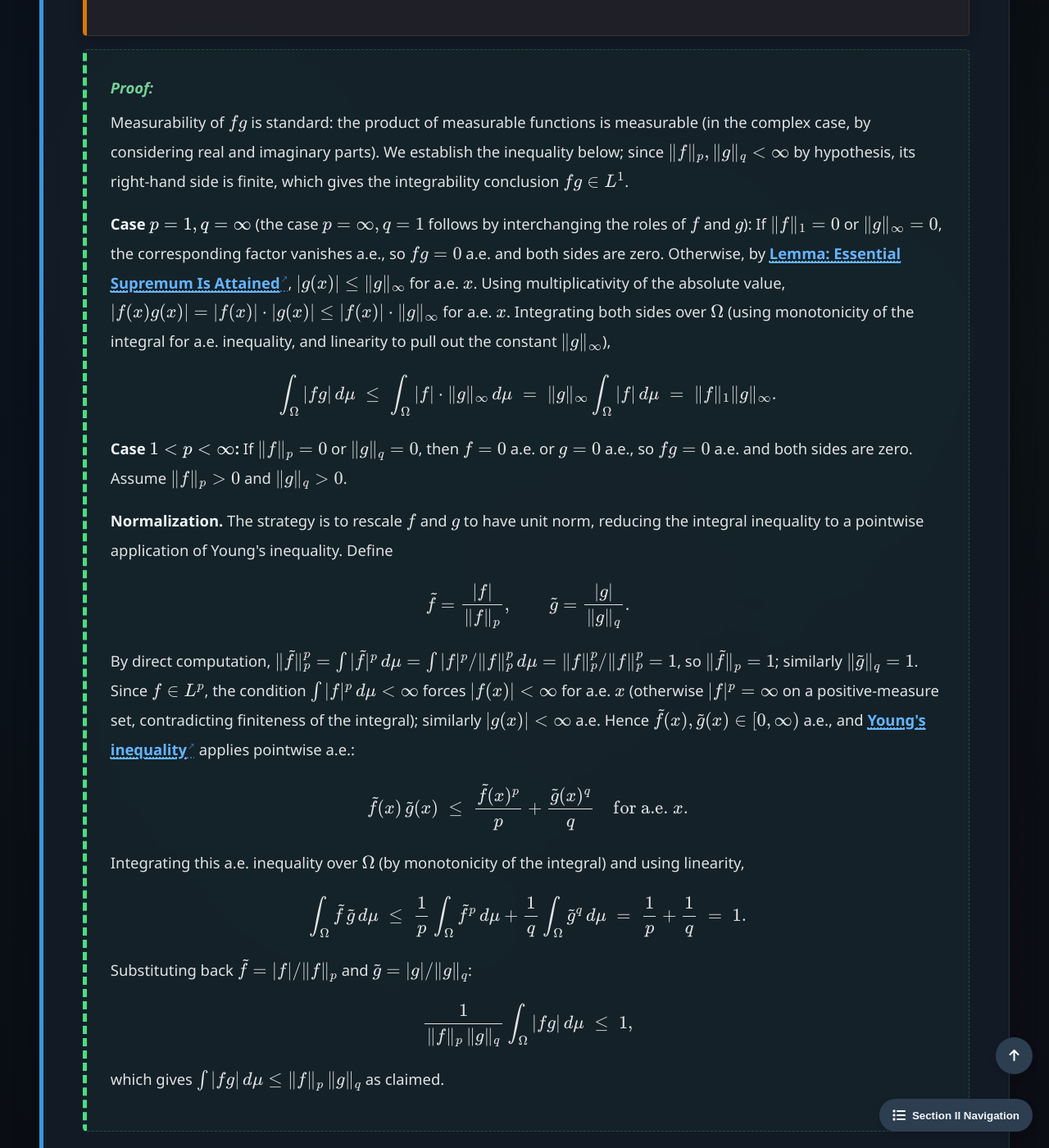
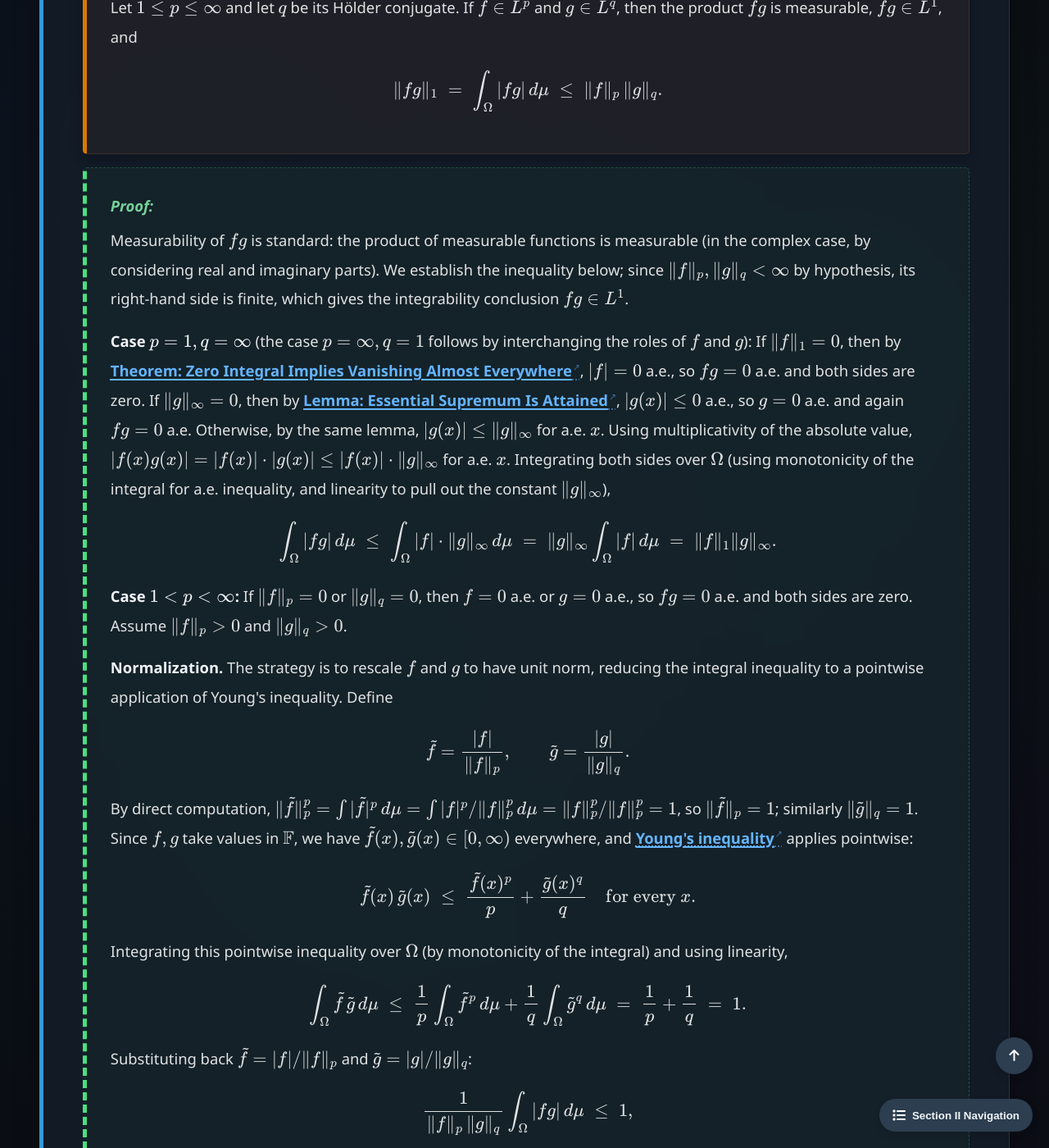
Before and after one commit to Yusukey01/yusukey01.github.io, a Jekyll site: the page built from Mathematics/Calculus/lp_spaces.html, in a window 1280 px wide and 1400 px high, scrolled down 8721 px. Shown: the whole window at 82% size. Built offline with Jekyll 4.4.1, drawn with Linux system fonts in a browser that asks for light colours; some of the changed text lies outside the part shown.

Commit message:
refined some explanations

```diff
--- a/Mathematics/Calculus/lp_spaces.html
+++ b/Mathematics/Calculus/lp_spaces.html
@@ -59,12 +59,17 @@ uses_python: false
                         follows from Hölder's inequality, which in turn follows from the elementary
                         Young's inequality.</li>
                     <li>The resulting normed space is complete: the <strong>Riesz-Fischer theorem</strong>
+                        (proved in the next chapter,
+                        <a href="lp_completeness.html"><strong>\(L^p\) Completeness &amp; Convergence</strong></a>)
                         guarantees that every Cauchy sequence in \(L^p\) converges in \(L^p\).</li>
                 </ol>
 
                 <p>
                     The chain of implications is: <strong>Young → Hölder → Minkowski (triangle inequality) → Riesz-Fischer (completeness) → Banach space</strong>.
-                    Each link depends logically on the preceding one. We follow this chain from beginning to end.
+                    Each link depends logically on the preceding one. This chapter establishes the
+                    first three links (up to Minkowski and the normed-space structure); the
+                    completeness step and the Banach-space conclusion are taken up in the next
+                    chapter.
                 </p>
 
             </section>
@@ -109,8 +114,9 @@ uses_python: false
 
                 <p>
                     Suppose \(\|f\|_p = 0\). Then \(\int |f|^p \, d\mu = 0\). Since \(f\) is
-                    measurable, so is the composition \(|f|^p\) (absolute value and the power
-                    \(t \mapsto t^p\) are continuous on \([0, \infty)\), hence Borel), and
+                    measurable, so is the composition \(|f|^p\) (the absolute value is continuous
+                    on \(\mathbb{F}\) and \(t \mapsto t^p\) is continuous on \([0, \infty)\), both
+                    are Borel measurable, and measurability is preserved under composition), and
                     \(|f|^p \geq 0\) pointwise. By
                     <a href="lebesgue.html#T-zero_integral_ae_zero" class="ref-link"><strong>Theorem: Zero Integral Implies Vanishing Almost Everywhere</strong></a>,
                     \(|f(x)|^p = 0\) for almost every \(x \in \Omega\). Since \(p \geq 1\), the map
@@ -131,7 +137,8 @@ uses_python: false
                     0 & \text{if } x \notin \mathbb{Q}.
                     \end{cases}
                     \]
-                    Since \(\mu(\mathbb{Q}) = 0\), we have \(\|f\|_p = 0\) for every \(1 \leq p < \infty\),
+                    Considering \(\mathbb{R}\) with Lebesgue measure, since \(\mu(\mathbb{Q}) = 0\),
+                    we have \(\|f\|_p = 0\) for every \(1 \leq p < \infty\),
                     yet \(f\) is not the zero function — it equals \(1\) at every rational point. The quantity
                     \(\|\cdot\|_p\) therefore fails to distinguish \(f\) from the zero function.
                     In the language of normed space theory, \(\|\cdot\|_p\) is a <strong>seminorm</strong>,
@@ -181,10 +188,12 @@ uses_python: false
                     <p>
                         <strong>Transitivity:</strong> Suppose \(f = g\) a.e. and \(g = h\) a.e.
                         Let \(N_1 = \{x : f(x) \neq g(x)\}\) and \(N_2 = \{x : g(x) \neq h(x)\}\);
-                        both are null by hypothesis and measurable by the remark above.
-                        If \(f(x) \neq h(x)\), then either \(f(x) \neq g(x)\) or \(g(x) \neq h(x)\), so
-                        \(\{x : f(x) \neq h(x)\} \subseteq N_1 \cup N_2\), and by the
-                        <strong>subadditivity of \(\mu\)</strong>,
+                        both are null by hypothesis and measurable by the preliminary remark
+                        (applied to each pair). The set \(\{x : f(x) \neq h(x)\}\) is likewise
+                        measurable by the remark (applied to \(f\) and \(h\)), and if
+                        \(f(x) \neq h(x)\), then either \(f(x) \neq g(x)\) or \(g(x) \neq h(x)\), so
+                        \(\{x : f(x) \neq h(x)\} \subseteq N_1 \cup N_2\). By monotonicity and
+                        subadditivity of \(\mu\),
                         \(\mu(\{x : f(x) \neq h(x)\}) \leq \mu(N_1) + \mu(N_2) = 0\).
                     </p>
                 </div>
@@ -258,8 +267,10 @@ uses_python: false
                         \(n \in \mathbb{N}\) there exists an admissible \(C_n\) with
                         \(\|f\|_\infty \leq C_n < \|f\|_\infty + 1/n\); for this \(C_n\), the set
                         \(E_n = \{x : |f(x)| > C_n\}\) has measure zero. Let
-                        \(E = \bigcup_{n=1}^\infty E_n\). By
-                        <a href="measure.html#D-measure" class="ref-link"><strong>\(\sigma\)-subadditivity</strong></a>,
+                        \(E = \bigcup_{n=1}^\infty E_n\). Since each \(E_n\) is null and \(\mu\) is
+                        \(\sigma\)-subadditive (a direct consequence of
+                        <a href="measure.html#D-measure" class="ref-link"><strong>countable additivity</strong></a>,
+                        via disjointification),
                         \(\mu(E) \leq \sum_{n=1}^\infty \mu(E_n) = 0\). For \(x \notin E\), we have
                         \(|f(x)| \leq C_n < \|f\|_\infty + 1/n\) for every \(n\); letting
                         \(n \to \infty\) gives \(|f(x)| \leq \|f\|_\infty\). This proves the first
@@ -282,8 +293,9 @@ uses_python: false
                     \(|g(x)| \leq \|g\|_\infty\) a.e., we have
                     \(|f(x) + g(x)| \leq \|f\|_\infty + \|g\|_\infty\) a.e., which forces
                     \(\|f + g\|_\infty \leq \|f\|_\infty + \|g\|_\infty\). So \((L^\infty, \|\cdot\|_\infty)\)
-                    is a normed space; its completeness will follow in the same breath as the
-                    \(1 \leq p < \infty\) case when we prove the Riesz-Fischer theorem.
+                    is a normed space; its completeness is established alongside the
+                    \(1 \leq p < \infty\) case — though by a genuinely simpler argument —
+                    when we prove the Riesz-Fischer theorem in the next chapter.
                 </p>
 
                 <div class="insight-box">
@@ -443,9 +455,13 @@ uses_python: false
                     <p>
                         <strong>Case \(p = 1, q = \infty\)</strong> (the case \(p = \infty, q = 1\)
                         follows by interchanging the roles of \(f\) and \(g\)):
-                        If \(\|f\|_1 = 0\) or \(\|g\|_\infty = 0\), the corresponding factor vanishes
-                        a.e., so \(fg = 0\) a.e. and both sides are zero. Otherwise, by
+                        If \(\|f\|_1 = 0\), then by
+                        <a href="lebesgue.html#T-zero_integral_ae_zero" class="ref-link"><strong>Theorem: Zero Integral Implies Vanishing Almost Everywhere</strong></a>,
+                        \(|f| = 0\) a.e., so \(fg = 0\) a.e. and both sides are zero.
+                        If \(\|g\|_\infty = 0\), then by
                         <a href="#T-essup_attained" class="ref-link"><strong>Lemma: Essential Supremum Is Attained</strong></a>,
+                        \(|g(x)| \leq 0\) a.e., so \(g = 0\) a.e. and again \(fg = 0\) a.e.
+                        Otherwise, by the same lemma,
                         \(|g(x)| \leq \|g\|_\infty\) for a.e. \(x\). Using multiplicativity of the
                         absolute value, \(|f(x) g(x)| = |f(x)| \cdot |g(x)| \leq |f(x)| \cdot \|g\|_\infty\)
                         for a.e. \(x\). Integrating both sides over \(\Omega\) (using monotonicity
@@ -474,22 +490,19 @@ uses_python: false
                         By direct computation,
                         \(\|\tilde f\|_p^p = \int |\tilde f|^p \, d\mu = \int |f|^p / \|f\|_p^p \, d\mu
                          = \|f\|_p^p / \|f\|_p^p = 1\), so \(\|\tilde f\|_p = 1\); similarly
-                        \(\|\tilde g\|_q = 1\). Since \(f \in L^p\), the condition
-                        \(\int |f|^p \, d\mu < \infty\) forces \(|f(x)| < \infty\) for a.e. \(x\)
-                        (otherwise \(|f|^p = \infty\) on a positive-measure set, contradicting
-                        finiteness of the integral); similarly \(|g(x)| < \infty\) a.e. Hence
-                        \(\tilde{f}(x), \tilde{g}(x) \in [0, \infty)\) a.e., and
+                        \(\|\tilde g\|_q = 1\). Since \(f, g\) take values in \(\mathbb{F}\), we have
+                        \(\tilde{f}(x), \tilde{g}(x) \in [0, \infty)\) everywhere, and
                         <a href="#T-young_inequality" class="ref-link"><strong>Young's inequality</strong></a>
-                        applies pointwise a.e.:
+                        applies pointwise:
                         \[
                         \tilde{f}(x) \, \tilde{g}(x)
                         \;\leq\; \frac{\tilde{f}(x)^p}{p} + \frac{\tilde{g}(x)^q}{q}
-                        \quad \text{for a.e. } x.
+                        \quad \text{for every } x.
                         \]
                     </p>
                     <p>
-                        Integrating this a.e. inequality over \(\Omega\) (by monotonicity of the
-                        integral) and using linearity,
+                        Integrating this pointwise inequality over \(\Omega\) (by monotonicity of
+                        the integral) and using linearity,
                         \[
                         \int_\Omega \tilde{f} \, \tilde{g} \, d\mu
                         \;\leq\; \frac{1}{p} \int_\Omega \tilde{f}^p \, d\mu
@@ -524,15 +537,18 @@ uses_python: false
                         - \tilde f(x)\tilde g(x).
                         \]
                         Pointwise Young's inequality gives \(\Delta(x) \geq 0\) for a.e. \(x\).
-                        Define the a.e.-equal modification \(\Delta^+(x) = \max(\Delta(x), 0)\);
+                        To apply
+                        <a href="lebesgue.html#T-zero_integral_ae_zero" class="ref-link"><strong>Theorem: Zero Integral Implies Vanishing Almost Everywhere</strong></a>
+                        (which requires a pointwise nonnegative integrand), we define the
+                        a.e.-equal modification \(\Delta^+(x) = \max(\Delta(x), 0)\);
                         then \(\Delta^+ \geq 0\) pointwise, \(\Delta^+\) is measurable, and
                         \(\int \Delta^+ \, d\mu = \int \Delta \, d\mu\) (since \(\Delta = \Delta^+\) a.e.).
                         The main proof's integration step rewritten in equation form reads
                         \(\int \tilde f \, \tilde g \, d\mu = \tfrac{1}{p} + \tfrac{1}{q} - \int \Delta \, d\mu
                          = 1 - \int \Delta \, d\mu\);
                         equality in Hölder's inequality — \(\int \tilde f \tilde g \, d\mu = 1\) — is therefore
-                        equivalent to \(\int \Delta \, d\mu = 0\), i.e., \(\int \Delta^+ \, d\mu = 0\). By
-                        <a href="lebesgue.html#T-zero_integral_ae_zero" class="ref-link"><strong>Theorem: Zero Integral Implies Vanishing Almost Everywhere</strong></a>,
+                        equivalent to \(\int \Delta \, d\mu = 0\), i.e., \(\int \Delta^+ \, d\mu = 0\).
+                        By the zero-integral theorem just invoked,
                         \(\Delta^+ = 0\) a.e., hence \(\Delta = 0\) a.e. By the equality case of
                         <a href="#T-young_inequality" class="ref-link"><strong>Young's inequality</strong></a>,
                         \(\Delta(x) = 0\) forces \(\tilde f(x)^p = \tilde g(x)^q\) for a.e. \(x\).
@@ -652,8 +668,9 @@ uses_python: false
                     \;\geq\; \|g\|_\infty - \varepsilon.
                     \]
                     Letting \(\varepsilon \to 0^+\), \(\sup_{\|f\|_1 = 1} \varphi_g(f) \geq \|g\|_\infty\).
-                    (Without \(\sigma\)-finiteness, the duality \((L^1)^* \cong L^\infty\) can fail
-                    in general; see Conway, <em>A Course in Functional Analysis</em>, Ch. III §5.)
+                    (Without \(\sigma\)-finiteness, this bound can fail to be attained, and the
+                    full duality \((L^1)^* \cong L^\infty\) breaks down — the exact failure is
+                    treated in Conway's functional analysis text, among other standard references.)
                 </p>
 
                 <p>
@@ -812,14 +829,15 @@ uses_python: false
                 </div>
 
                 <div class="proof">
-                    <span class="proof-title">Proof Sketch:</span>
+                    <span class="proof-title">Proof:</span>
                     <p>
                         Excluding the trivial cases where \(f = 0\) or \(g = 0\) a.e., assume
                         \(\|f\|_p, \|g\|_p > 0\). Then by the just-proved Minkowski inequality,
-                        \(\|f + g\|_p \leq \|f\|_p + \|g\|_p\), but also \(\|f + g\|_p > 0\)
-                        (otherwise \(\|f\|_p + \|g\|_p = 0\), contradicting the assumption). Tracing
-                        the main proof, equality in Minkowski requires equality in <em>both</em>
-                        ingredients used:
+                        \(\|f + g\|_p \leq \|f\|_p + \|g\|_p\). Moreover, under our equality
+                        hypothesis \(\|f + g\|_p = \|f\|_p + \|g\|_p\), we have
+                        \(\|f + g\|_p > 0\) (since \(\|f\|_p, \|g\|_p > 0\) by assumption).
+                        Tracing the main proof, equality in Minkowski requires equality in
+                        <em>both</em> ingredients used:
                     </p>
                     <ol style="padding-left: 40px;">
                         <li>The pointwise triangle inequality \(|f + g| \leq |f| + |g|\) must hold
@@ -837,10 +855,12 @@ uses_python: false
                              = \alpha |f+g|^p\) a.e., using \((p-1)q = p\). Similarly, from the second
                             Hölder application there exists \(\beta > 0\) with
                             \(|g|^p = \beta |f+g|^p\) a.e.
-                            Since \(\|f+g\|_p > 0\), the set \(\{|f+g| > 0\}\) has positive measure,
-                            and on this set \(|f|^p / |g|^p = \alpha / \beta\) a.e.; on its complement
-                            (a null set, since \(|f+g| = 0\) a.e. would force \(\|f+g\|_p = 0\)) the
-                            ratio is irrelevant. Setting \(k = \alpha/\beta > 0\), we conclude
+                            On the set \(\{|f+g| = 0\}\), both relations give \(|f|^p = 0 = |g|^p\) a.e.,
+                            so \(f = g = 0\) a.e. on this set; the desired proportionality
+                            \(|f|^p = (\alpha/\beta) |g|^p\) then holds trivially there.
+                            On \(\{|f+g| > 0\}\), we have \(|g|^p = \beta |f+g|^p > 0\), so the
+                            ratio \(|f|^p / |g|^p = \alpha/\beta\) is well-defined.
+                            Setting \(k = \alpha/\beta > 0\), we conclude
                             \(|f|^p = k \, |g|^p\) a.e., i.e., \(|f| = k^{1/p} |g|\) a.e.</li>
                     </ol>
                     <p>
```
Also changed, not shown: other parts of Mathematics/Calculus/lp_spaces.html (+3 -3 lines).
